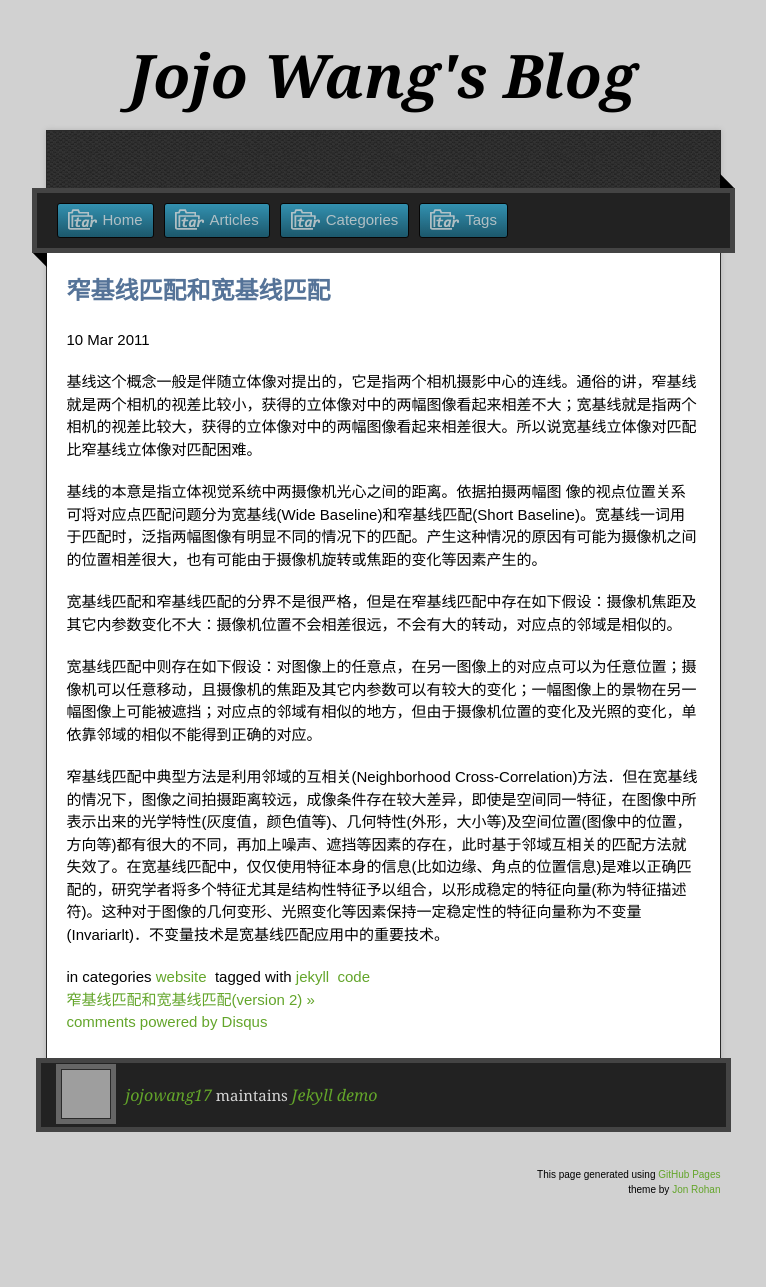
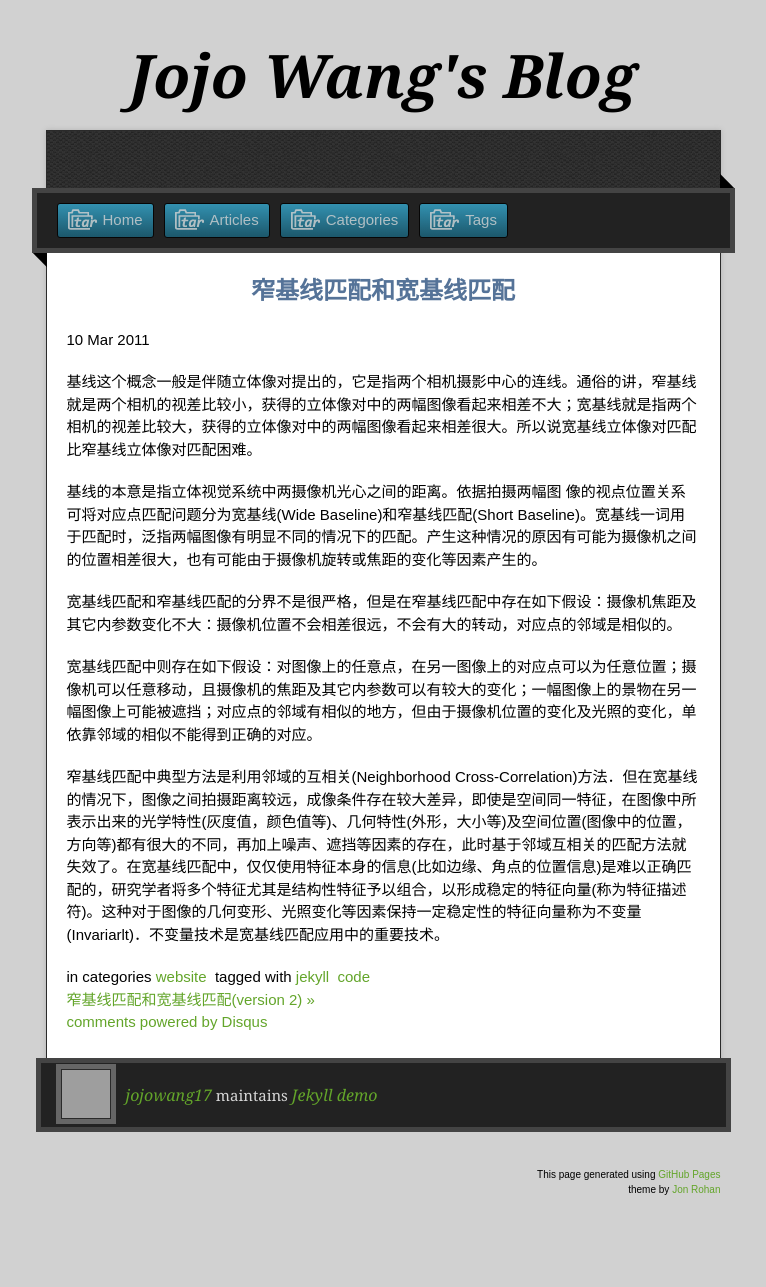
Before and after one commit to jojowang17/jekyll_demo, a Jekyll site: the page built from _posts/2011-03-10-wang11.md, in a window 1280 px wide. Shown: the whole page, without its empty margins (257-1023 px from the left). Built offline with Jekyll 4.4.1, drawn with Linux system fonts in a browser that asks for light colours; nearby versions of some CDN libraries; comment, search, counter and statistics services are not loaded; grey boxes are pictures that could not be loaded.

Commit message:
Update 2011-03-10-wang11.md

```diff
--- a/_posts/2011-03-10-wang11.md
+++ b/_posts/2011-03-10-wang11.md
@@ -5,7 +5,10 @@ tags: [jekyll,code]
 title: 窄基线匹配和宽基线匹配
 comments: yes
 ---
-<h2>{{ page.title }}</h2>
+
+<div>
+  <h2 align="center">{{ page.title }}</h2>
+</div>
 <p>{{ page.date | date_to_string }}</p>
 
 基线这个概念一般是伴随立体像对提出的，它是指两个相机摄影中心的连线。通俗的讲，窄基线就是两个相机的视差比较小，获得的立体像对中的两幅图像看起来相差不大；宽基线就是指两个相机的视差比较大，获得的立体像对中的两幅图像看起来相差很大。所以说宽基线立体像对匹配比窄基线立体像对匹配困难。
```
